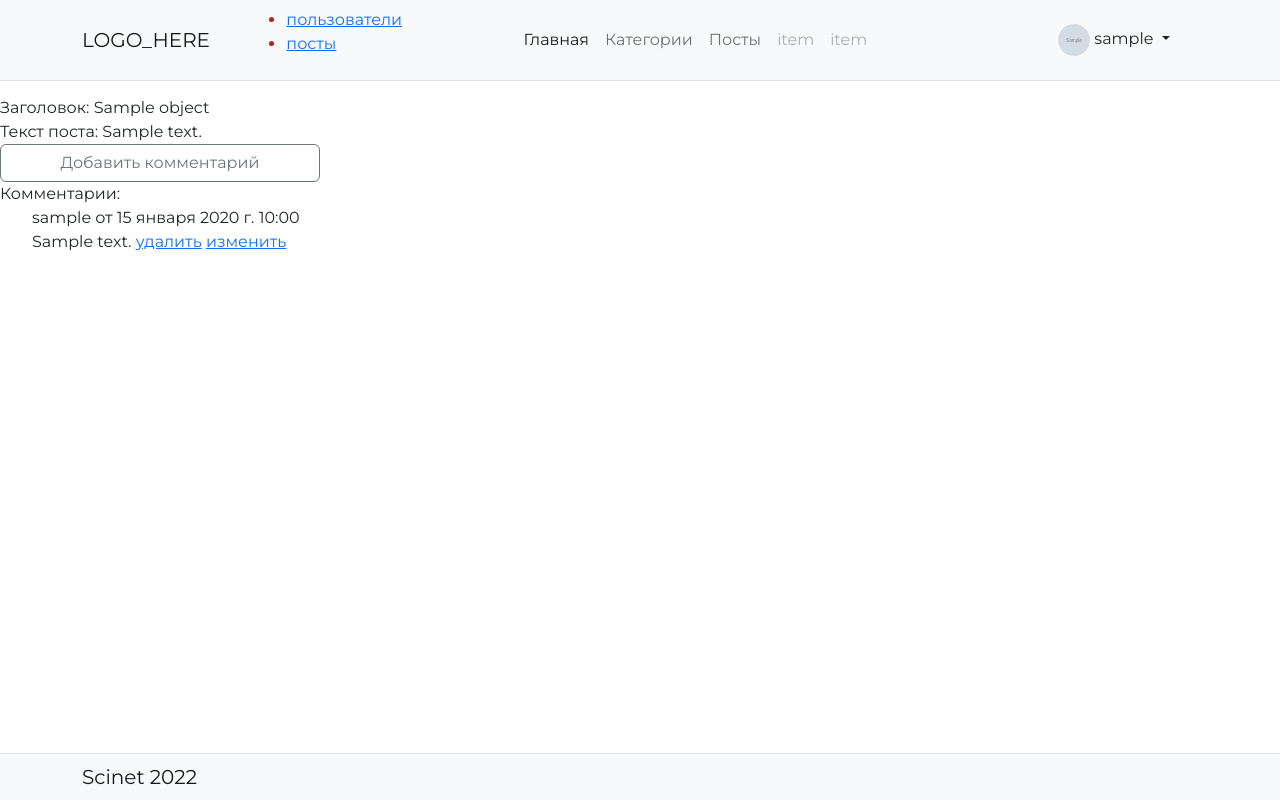
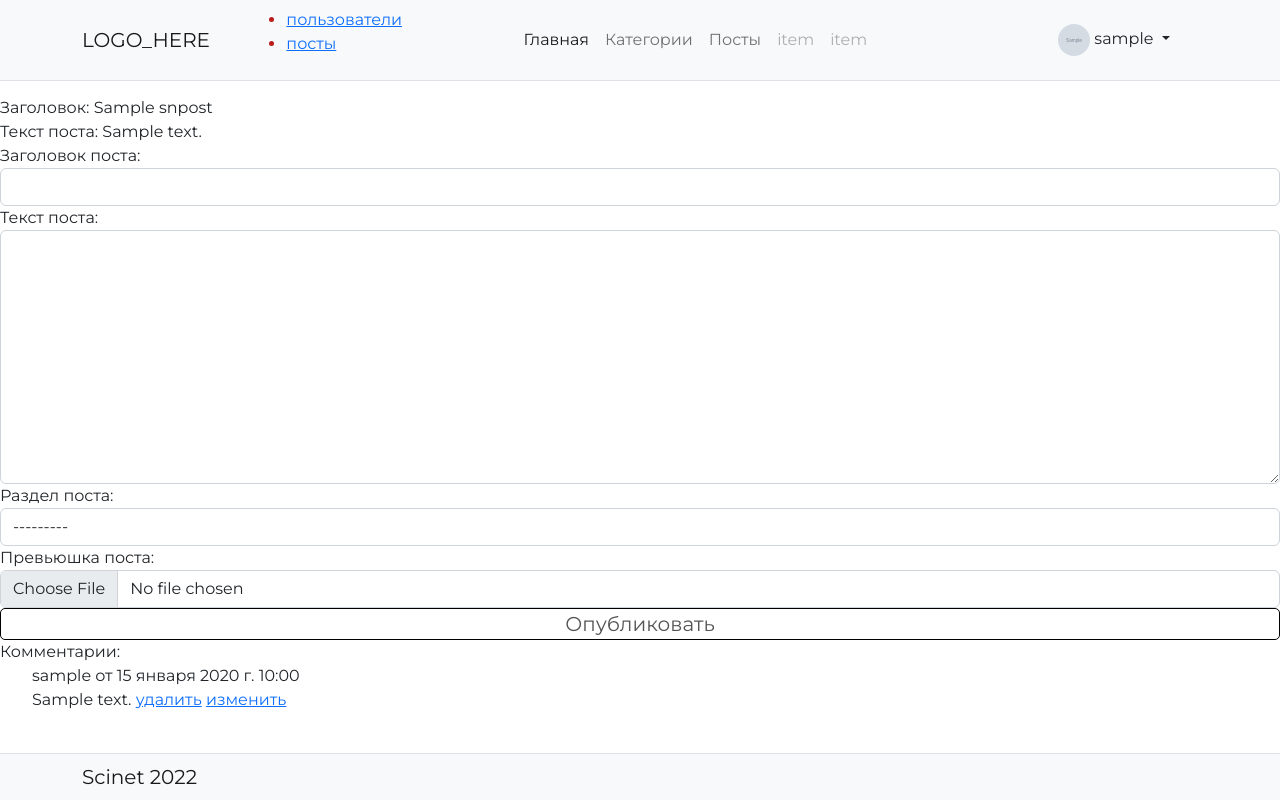
Before and after one commit to basterrus/scinet, a Django app: template templates/blogapp/post_crud/post_view.html in a window 1280 px wide. Run offline with Django 4.2, Linux system fonts and the light colour scheme; a user stored in the database is signed in; tables that the repository leaves empty hold one stand-in row (values such as "Sample post"); the template is opened without the code that fills it: values that come from a table or form of the project are taken from there, most other values are stand-ins (such as "Sample title", 1, 10 or a date in 2020); grey boxes marked "Sample" are stand-in pictures.

Commit message:
new form

```diff
--- a/templates/blogapp/post_crud/post_view.html
+++ b/templates/blogapp/post_crud/post_view.html
@@ -6,14 +6,15 @@
     <br>
     <br>
     <br>
-    <div>
-        Заголовок: {{ object.name }}<br>
-        Текст поста: {{ object.text }}
+        Заголовок: {{ post.name }}<br>
+        Текст поста: {{ post.text }}
     </div>
     {% if user.is_authenticated %}
-    <div>
-        <a href="{% url 'blogs:comment_create' post_pk=object.id %}" class="btn btn-outline-secondary w-25">Добавить комментарий</a>
-    </div>
+        <form class="form-horizontal" method="post" enctype="multipart/form-data">
+            {% csrf_token %}
+            {{ form }}
+            <input class="auth_button" type="submit" value="Опубликовать" class="btn-block btn-primary col-lg-12">
+        </form>
     {% endif %}
     <div>
         Комментарии:
```
Also changed, not shown: blogapp/views.py (+18 -1 lines).
